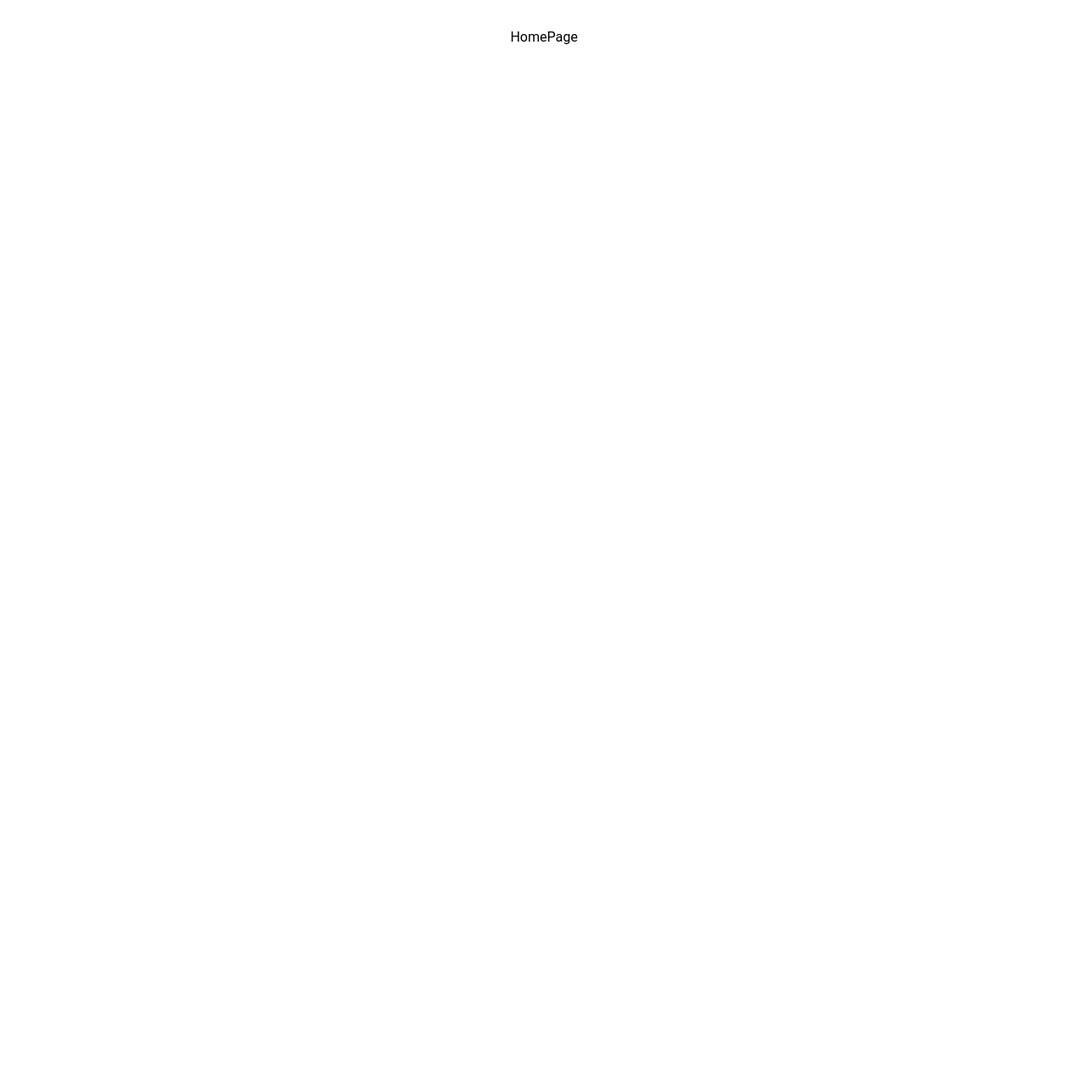
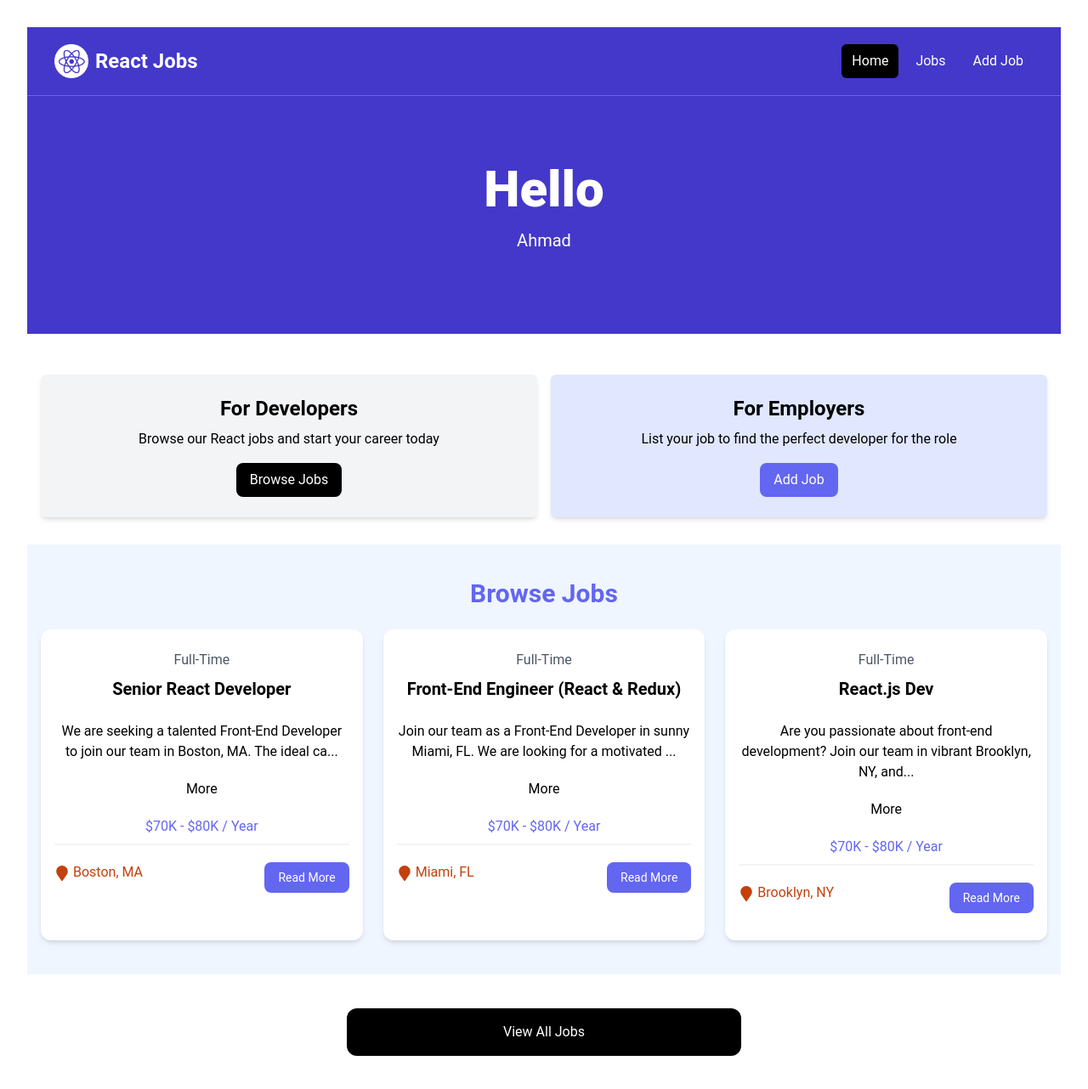
Before and after one commit to AhmadAli88/ReactJS-Crash-Course, a React (Vite) app: page / in a window 1280 px wide. Shown: the top 1282 px of the page at 85% size. Before the commit the page ends 800 px from the top, so only its background shows below. Built offline with nearby package versions, Linux system fonts and the light colour scheme.

Commit message:
changes in crash

```diff
--- a/src/App.jsx
+++ b/src/App.jsx
@@ -12,9 +12,18 @@
   createRoutesFromElements,
 } from 'react-router-dom';
 import HomePage from './pages/HomePage';
+import JobsPage from './pages/JobsPage';
+import MainLayout from './layouts/MainLayout';
+import NotFoundPage from './pages/NotFoundPage';
 
 const router = createBrowserRouter(
-  createRoutesFromElements(<Route index element={<HomePage />} />)
+  createRoutesFromElements(
+    <Route path='/' element={<MainLayout />}>
+      <Route index element={<HomePage />} />
+      <Route path='/jobs' element={<JobsPage />} />
+      <Route path='*' element={<NotFoundPage />} />
+    </Route>
+  )
 );
 function App() {
   return <RouterProvider router={router} />;
--- a/src/components/BrowseJobs.jsx
+++ b/src/components/BrowseJobs.jsx
@@ -3,6 +3,7 @@
 
 const BrowseJobs = () => {
   const recentJobs = jobs.slice(0, 3);
+  console.log('recentJobs', recentJobs);
   return (
     <div>
       <section className='bg-blue-50 px-4 py-10'>
@@ -11,7 +12,7 @@
             Browse Jobs
           </h2>
           <div className='grid grid-cols-1 md:grid-cols-3 gap-6'>
-            {recentJobs.map((job) => (
+            {recentJobs?.map((job) => (
               <JobListing key={job.id} job={job} />
             ))}
           </div>
--- a/src/components/HomeCards.jsx
+++ b/src/components/HomeCards.jsx
@@ -1,3 +1,4 @@
+import { Link } from 'react-router-dom';
 import Card from './Card';
 
 const HomeCards = () => {
@@ -11,24 +12,24 @@
               <p className='mt-2 mb-4'>
                 Browse our React jobs and start your career today
               </p>
-              <a
-                href='/jobs.html'
+              <Link
+                to='/jobs'
                 className='inline-block bg-black text-white rounded-lg px-4 py-2 hover:bg-gray-700'
               >
                 Browse Jobs
-              </a>
+              </Link>
             </Card>
             <Card bg='bg-indigo-100'>
               <h2 className='text-2xl font-bold'>For Employers</h2>
               <p className='mt-2 mb-4'>
                 List your job to find the perfect developer for the role
               </p>
-              <a
-                href='/add-job.html'
+              <Link
+                to='/'
                 className='inline-block bg-indigo-500 text-white rounded-lg px-4 py-2 hover:bg-indigo-600'
               >
                 Add Job
-              </a>
+              </Link>
             </Card>
           </div>
         </div>
--- a/src/components/JobListing.jsx
+++ b/src/components/JobListing.jsx
@@ -2,11 +2,14 @@
 import PropTypes from 'prop-types';
 import { useState } from 'react';
 import { FaMapMarker } from 'react-icons/fa';
+import { Link } from 'react-router-dom';
 
 const JobListing = ({ job }) => {
+  console.log('jobxx', job);
   const [showFullDescription, setShowFullDescription] = useState(false);
 
-  let description = job.description;
+  let description = job?.description || 'No description available.'; // Fallback message
+  console.log('description', description);
   if (!showFullDescription) {
     description = description.substring(0, 90) + '...';
   }
@@ -32,12 +35,12 @@
             <FaMapMarker className='text-lg inline mr-1' />
             {job.location}
           </div>
-          <a
-            href='job.html'
+          <Link
+            to='/'
             className='h-[36px] bg-indigo-500 hover:bg-indigo-600 text-white px-4 py-2 rounded-lg text-center text-sm'
           >
             Read More
-          </a>
+          </Link>
         </div>
       </div>
     </div>
@@ -47,5 +50,5 @@
 export default JobListing;
 
 JobListing.propTypes = {
-  job: PropTypes.object,
+  job: PropTypes.any,
 };
--- a/src/components/Navbar.jsx
+++ b/src/components/Navbar.jsx
@@ -1,40 +1,33 @@
+import { NavLink } from 'react-router-dom';
 import logo from '../assets/images/logo.png';
 const Navbar = () => {
+  const linkClass = ({ isActive }) =>
+    isActive
+      ? 'text-white bg-black hover:bg-gray-900 hover:text-white rounded-md px-3 py-2'
+      : 'text-white hover:bg-gray-900 hover:text-white rounded-md px-3 py-2';
   return (
     <div>
       <nav className='bg-indigo-700 border-b border-indigo-500'>
         <div className='mx-auto max-w-7xl px-2 sm:px-6 lg:px-8'>
           <div className='flex h-20 items-center justify-between'>
             <div className='flex flex-1 items-center justify-center md:items-stretch md:justify-start'>
-              <a
-                className='flex flex-shrink-0 items-center mr-4'
-                href='/index.html'
-              >
+              <NavLink className='flex flex-shrink-0 items-center mr-4' to='/'>
                 <img className='h-10 w-auto' src={logo} alt='React Jobs' />
                 <span className='hidden md:block text-white text-2xl font-bold ml-2'>
                   React Jobs
                 </span>
-              </a>
+              </NavLink>
               <div className='md:ml-auto'>
                 <div className='flex space-x-2'>
-                  <a
-                    href='/index.html'
-                    className='text-white bg-black hover:bg-gray-900 hover:text-white rounded-md px-3 py-2'
-                  >
+                  <NavLink to='/' className={linkClass}>
                     Home
-                  </a>
-                  <a
-                    href='/jobs.html'
-                    className='text-white hover:bg-gray-900 hover:text-white rounded-md px-3 py-2'
-                  >
+                  </NavLink>
+                  <NavLink to='/jobs' className={linkClass}>
                     Jobs
-                  </a>
-                  <a
-                    href='/add-job.html'
-                    className='text-white hover:bg-gray-900 hover:text-white rounded-md px-3 py-2'
-                  >
+                  </NavLink>
+                  <NavLink to='/add-job' className={linkClass}>
                     Add Job
-                  </a>
+                  </NavLink>
                 </div>
               </div>
             </div>
--- a/src/components/ViewAllJobs.jsx
+++ b/src/components/ViewAllJobs.jsx
@@ -1,13 +1,15 @@
+import { Link } from 'react-router-dom';
+
 const ViewAllJobs = () => {
   return (
     <div>
       <section className='m-auto max-w-lg my-10 px-6'>
-        <a
-          href='jobs.html'
+        <Link
+          to='/jobs'
           className='block bg-black text-white text-center py-4 px-6 rounded-xl hover:bg-gray-700'
         >
           View All Jobs
-        </a>
+        </Link>
       </section>
     </div>
   );
--- a/src/layouts/MainLayout.jsx
+++ b/src/layouts/MainLayout.jsx
@@ -0,0 +1,12 @@
+import { Outlet } from 'react-router-dom';
+import Navbar from '../components/Navbar';
+const MainLayout = () => {
+  return (
+    <div>
+      <Navbar />
+      <Outlet />
+    </div>
+  );
+};
+
+export default MainLayout;
--- a/src/pages/HomePage.jsx
+++ b/src/pages/HomePage.jsx
@@ -1,6 +1,17 @@
 import Hero from '../components/Hero';
+import HomeCards from '../components/HomeCards';
+import BrowseJobs from '../components/BrowseJobs';
+import ViewJobs from '../components/ViewAllJobs';
+
 const HomePage = () => {
-  return <div>HomePage</div>;
+  return (
+    <div>
+      <Hero />
+      <HomeCards />
+      <BrowseJobs />
+      <ViewJobs />
+    </div>
+  );
 };
 
 export default HomePage;
--- /dev/null
+++ b/src/pages/JobsPage.jsx
@@ -0,0 +1,11 @@
+import JobListing from '../components/JobListing';
+
+const JobsPage = () => {
+  return (
+    <section className='bg-blue-50 px-4 py-6'>
+      <JobListing />
+    </section>
+  );
+};
+
+export default JobsPage;
--- /dev/null
+++ b/src/pages/NotFoundPage.jsx
@@ -0,0 +1,19 @@
+import { Link } from 'react-router-dom';
+import { FaExclamationTriangle } from 'react-icons/fa';
+
+const NotFoundPage = () => {
+  return (
+    <section className='text-center flex flex-col justify-center items-center h-96'>
+      <FaExclamationTriangle className='text-yellow-400 text-6xl mb-4' />
+      <h1 className='text-6xl font-bold mb-4'>404 Not Found</h1>
+      <p className='text-xl mb-5'>This page does not exist</p>
+      <Link
+        to='/'
+        className='text-white bg-indigo-700 hover:bg-indigo-900 rounded-md px-3 py-2 mt-4'
+      >
+        Go Back
+      </Link>
+    </section>
+  );
+};
+export default NotFoundPage;
```
